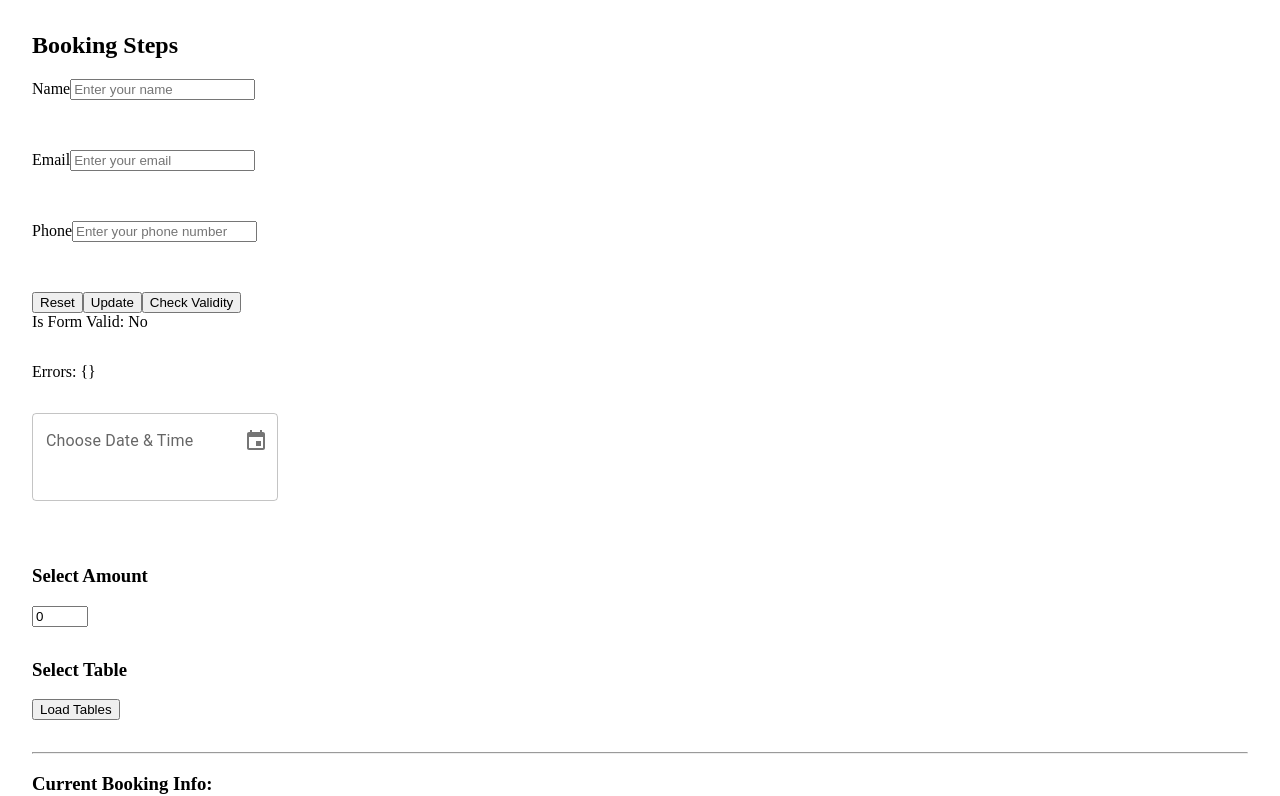
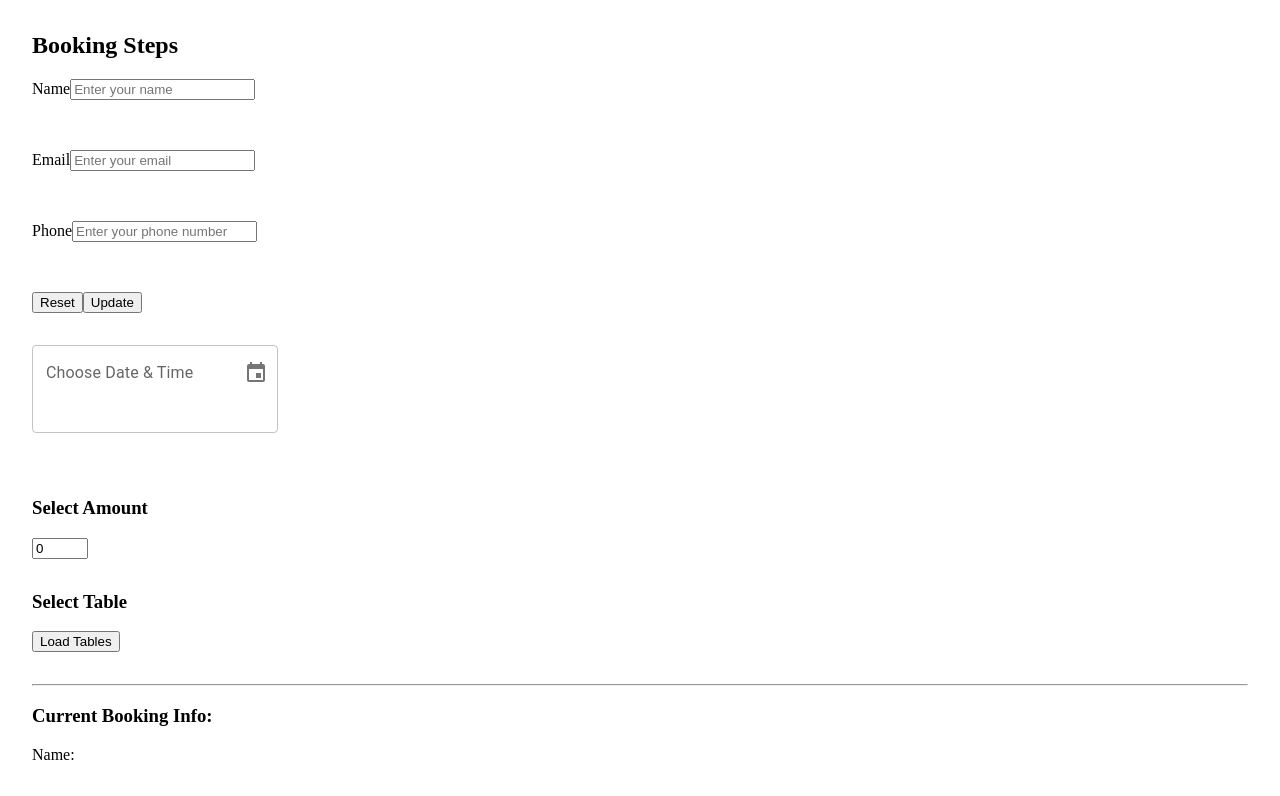
Before and after one commit to OssyCA/RestaurantReact, a React (Vite) app: page / in a window 1280 px wide. Shown: the top 796 px of the page. Built offline with nearby package versions, Linux system fonts and the light colour scheme.

Commit message:
feat: spinner in table fix: better code in contact

```diff
--- a/src/Components/GiveContactInfo.jsx
+++ b/src/Components/GiveContactInfo.jsx
@@ -112,11 +112,14 @@ const GiveContactInfo = () => {
       <button type="button" onClick={handleReset}>
         Reset
       </button>
-      <button onClick={handleUpdate}>Update</button>
-
-      <button onClick={tempValidate}>Check Validity</button>
-      <div>Is Form Valid: {bookingInfo.isValid ? "Yes" : "No"}</div>
-      <div>Errors: {JSON.stringify(bookingInfo.errors)}</div>
+      <button
+        onClick={() => {
+          handleUpdate();
+          tempValidate();
+        }}
+      >
+        Update
+      </button>
     </div>
   );
 };
--- a/src/Components/SelectTable.jsx
+++ b/src/Components/SelectTable.jsx
@@ -1,6 +1,7 @@
 import { useState } from "react";
 import { getTables } from "../Services/BookingService";
 import { useBooking } from "../Contexts/BookingContext";
+import CircularProgress from "@mui/material/CircularProgress";
 
 const SelectTable = () => {
   const [tableList, setTableList] = useState([]);
@@ -43,7 +44,9 @@ const SelectTable = () => {
 
       <ul style={{ listStyle: "none", padding: 0 }}>
         {loading ? (
-          <div>Loading...</div>
+          <div>
+            <CircularProgress />
+          </div>
         ) : hasSearched && tableList.length === 0 ? (
           <div>NO SEATS AVAILABLE</div>
         ) : (
```
